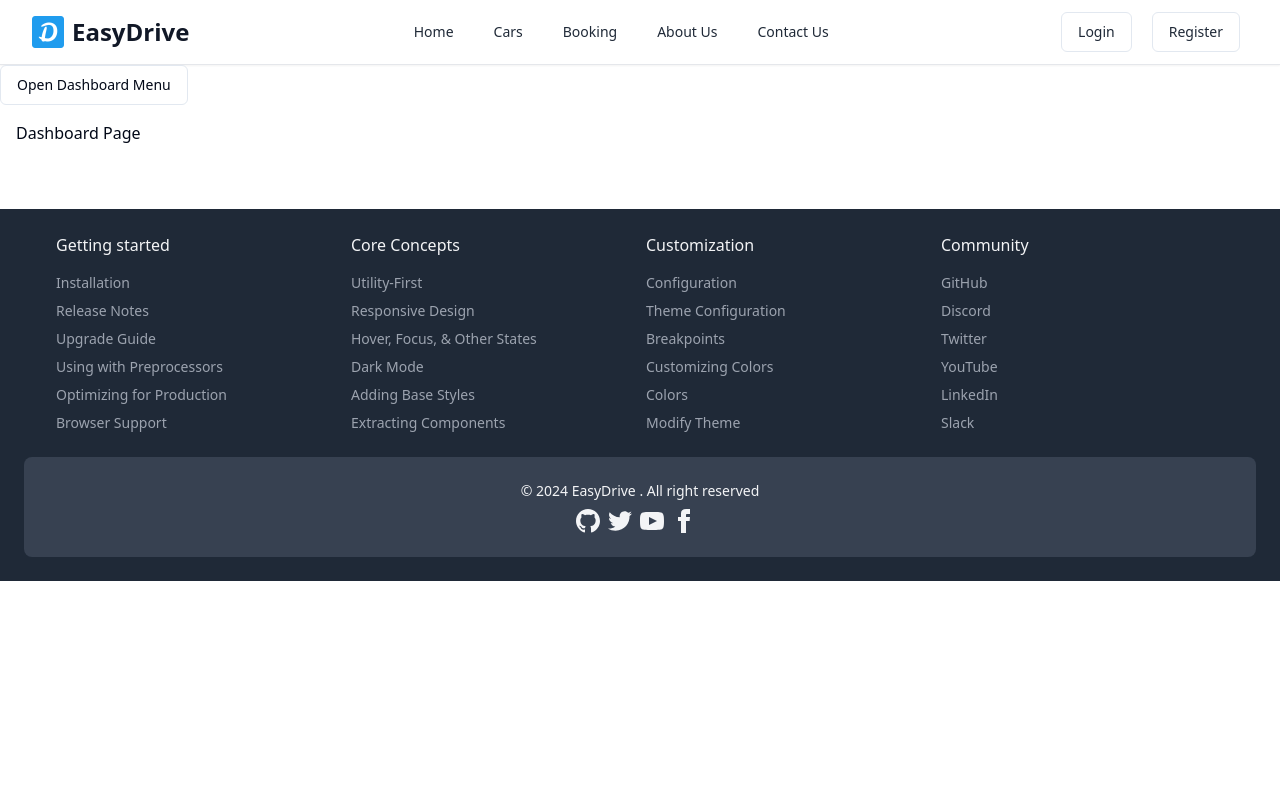
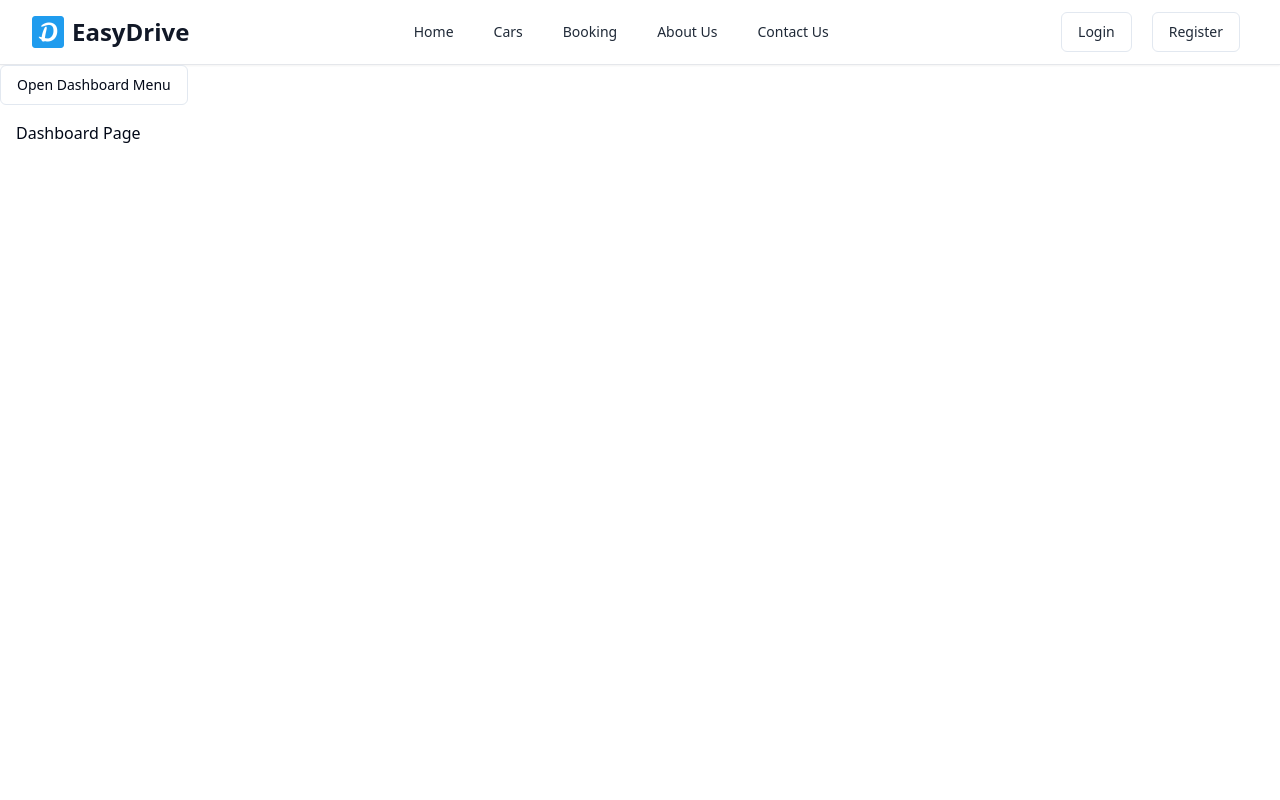
Before and after one commit to yusuf-khan-swd/easy-drive-frontend-vite-shadcn, a React (Vite) app: page /dashboard in a window 1280 px wide. Shown: the top 800 px of the page. Built offline with nearby package versions, Linux system fonts and the light colour scheme.

Commit message:
add min-h-screen for both layout

```diff
--- a/src/layouts/DashboardLayout.tsx
+++ b/src/layouts/DashboardLayout.tsx
@@ -93,7 +93,7 @@ const DashboardLayout = () => {
         </DrawerContent>
       </Drawer>
 
-      <main className="container mx-auto p-4">
+      <main className="container mx-auto p-4 min-h-screen">
         <Outlet />
       </main>
       <Footer />
--- a/src/layouts/MainLayout.tsx
+++ b/src/layouts/MainLayout.tsx
@@ -6,7 +6,7 @@ const MainLayout = () => {
   return (
     <div>
       <Navbar />
-      <main className="container mx-auto p-4">
+      <main className="container mx-auto p-4 min-h-screen">
         <Outlet />
       </main>
       <Footer />
```
